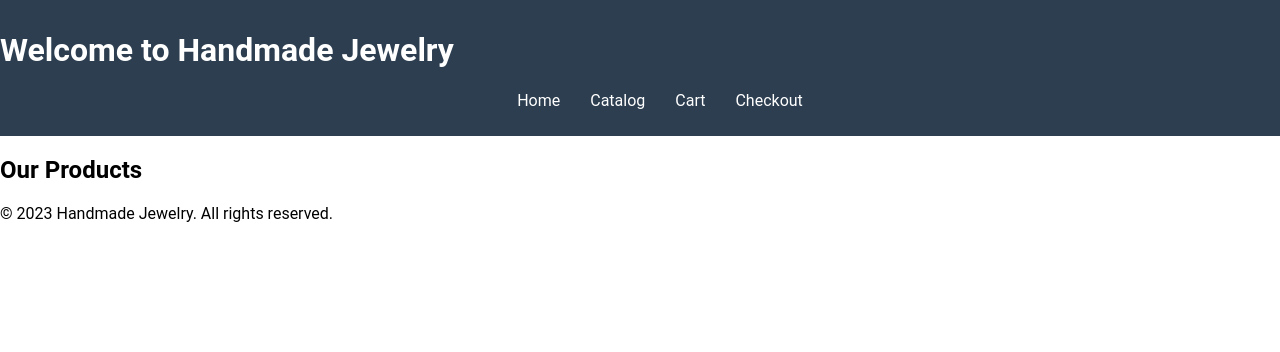
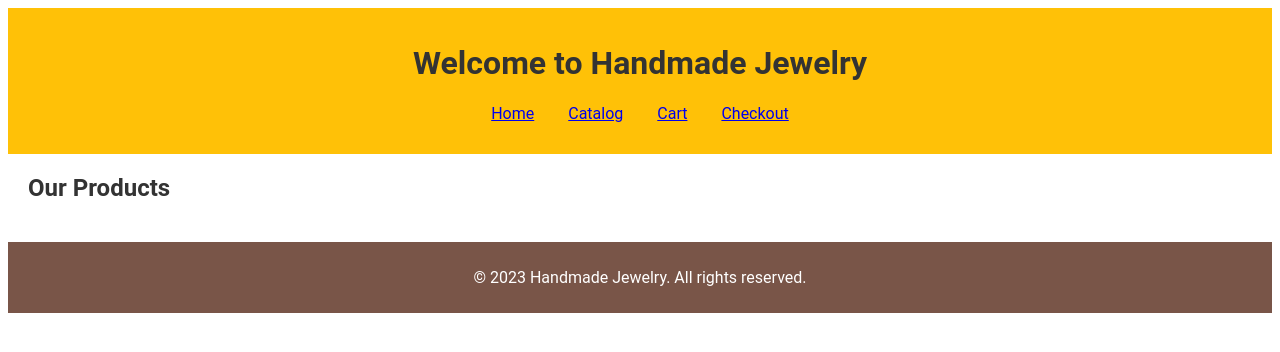
Before and after one commit to yrks12/portfolio-website, a website: page index.html in a window 1280 px wide. Drawn offline with Linux system fonts and the light colour scheme.

Commit message:
Add styles.css file for website styling

```diff
--- a/styles.css
+++ b/styles.css
@@ -1,47 +1,38 @@
 body {
     font-family: 'Roboto', sans-serif;
-    margin: 0;
+    background-color: #FFFFFF;
+    color: #333;
+}
+
+header {
+    background-color: #FFC107;
+    padding: 15px;
+    text-align: center;
+}
+
+nav ul {
+    list-style-type: none;
     padding: 0;
 }
 
-header {
-    background-color: #2c3e50;
-    color: white;
-    padding: 10px 0;
-}
-
-nav ul {
-    list-style: none;
-    display: flex;
-    justify-content: center;
-}
-
 nav ul li {
+    display: inline;
     margin: 0 15px;
 }
 
-nav ul li a {
-    color: white;
-    text-decoration: none;
+.product-catalog {
+    margin: 20px;
 }
 
-#hero {
-    background-color: #3498db;
-    color: white;
-    text-align: center;
-    padding: 50px 0;
+.product-list {
+    display: flex;
+    flex-wrap: wrap;
+    gap: 20px;
 }
 
-.project-grid {
-    display: grid;
-    grid-template-columns: repeat(auto-fill, minmax(250px, 1fr));
-    gap: 15px;
+footer {
+    text-align: center;
+    padding: 10px;
+    background-color: #795548;
+    color: white;
 }
-
-.skills-category {
-    margin: 20px 0;
-}
-
-#contact {
-    background: #ecf0f1;
-}
```
